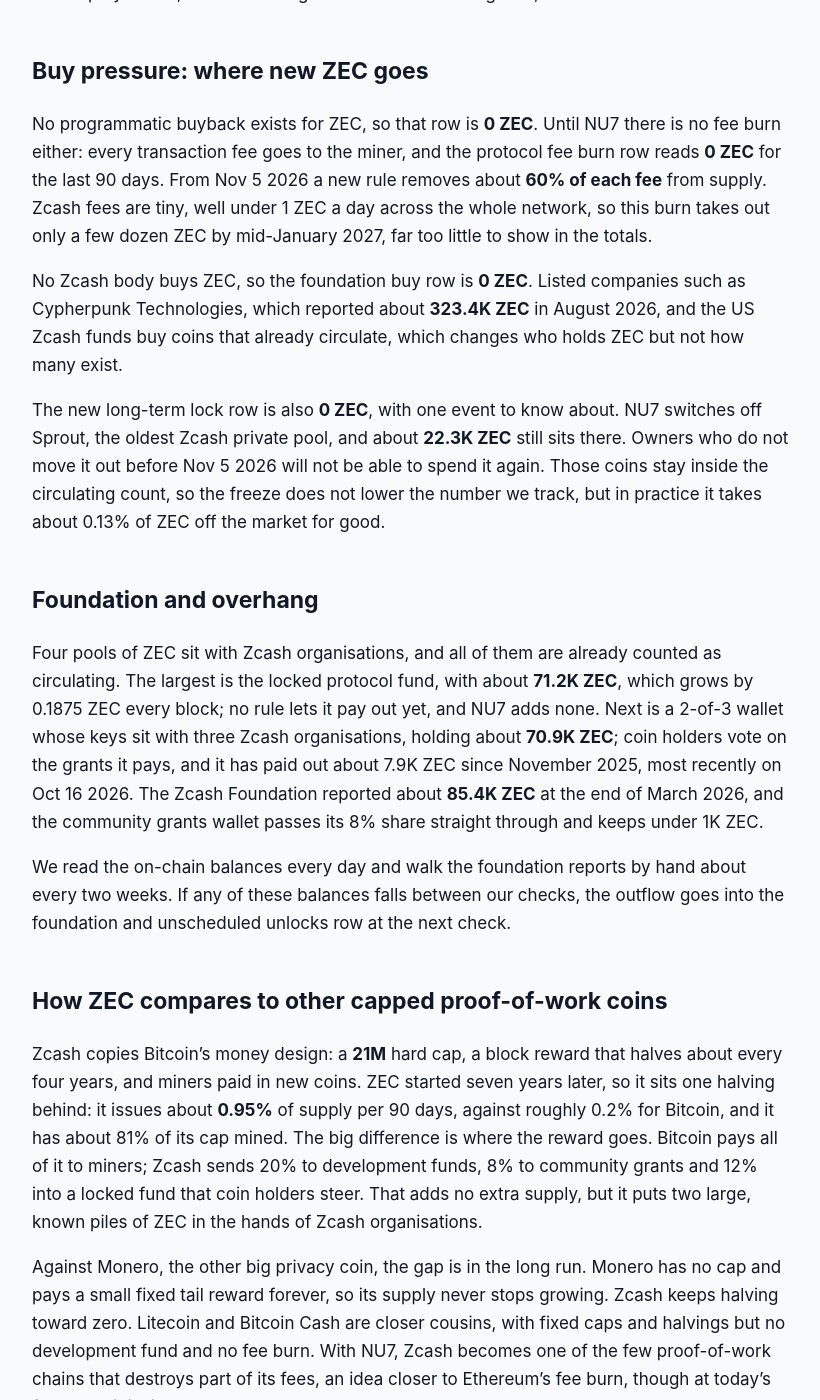
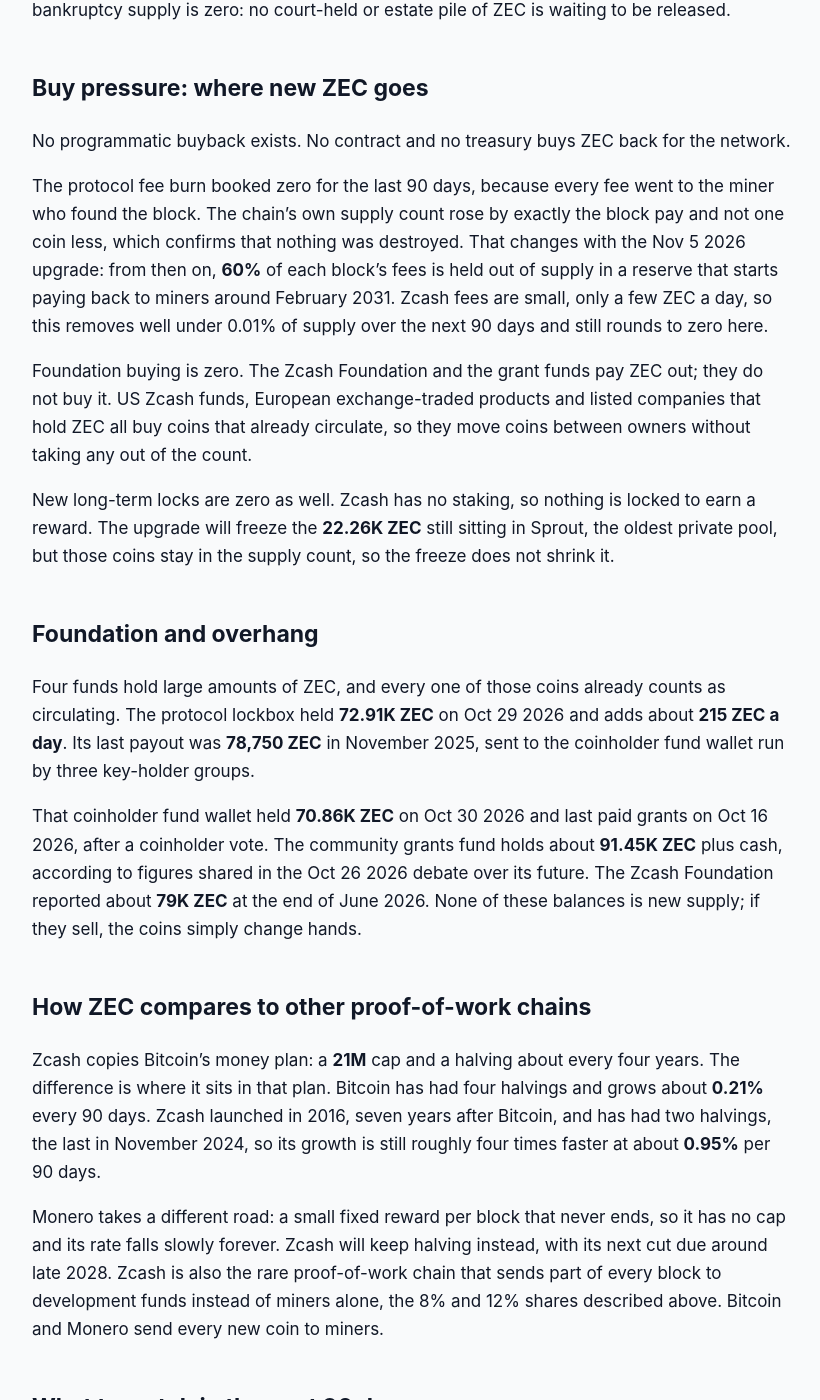
Before and after one commit to jeevansongmy-spec/mrnasdog-articles, a Jekyll site: the page built from crypto/zec-pressure-framework.md, in a window 1280 px wide and 1400 px high, scrolled down 1177 px. Shown: the whole window, without its empty margins (228-1048 px from the left). Built offline with Jekyll 4.4.1, drawn with Linux system fonts in a browser that asks for light colours; some of the changed text lies outside the part shown.

Commit message:
publish: crypto/zec-pressure-framework

```diff
--- a/crypto/zec-pressure-framework.md
+++ b/crypto/zec-pressure-framework.md
@@ -9,54 +9,54 @@ published:     true
 
 # ZEC Inflation Analysis · October 2026 · Supply growing · projected to keep growing
 
-**ZEC** supply is growing at a slow, fixed pace. Zcash miners created **161,236 ZEC** in the 90 days to Oct 21 2026, nothing was burned or bought back, and the net change came to **+0.95%**, with the same **+0.95%** expected for the next 90 days. The pace is set by the protocol: a block reward that halves about every four years, under a hard cap of **21M ZEC**.
+Zcash (ZEC) supply is growing at a steady mining pace: **+0.95%** over the 90 days from Aug 1 to Oct 30 2026, and about **+0.95%** again over the next 90 days. Blocks paid out **161,230 ZEC** of new coins, and nothing was bought back or burned, so every new coin added to supply. ZEC has a hard cap of **21M**, no vesting and no unlocks; mining is the only way new ZEC is made.
 
 ## The verdict, in one paragraph
 
-Over the 90 days from Jul 23 to Oct 21 2026, the Zcash ledger shows **161,236 ZEC** of new supply and **0 ZEC** removed, a net of **+0.95%** on a circulating supply of **17.00M ZEC**. Other trackers read **+1.24%** over the same 90 days, a gap of **0.29 percentage points**, small enough that we flag no data conflict. The next 90 days project the same **+0.95%**, because the Nov 5 2026 upgrade changes how often blocks arrive but not how many ZEC are created each day. ZEC is a capped proof-of-work coin with steady, predictable new supply and no burn worth counting yet.
+Over the last 90 days the Zcash chain's supply rose from **16.85M ZEC** to **17.01M ZEC**, a net **+0.95%**. Our projection for the next 90 days is the same **+0.95%**, because the Nov 5 2026 upgrade changes how often blocks arrive but not how many ZEC are paid each day. Other trackers show **+1.29%** for the same 90 days, a gap of **0.34 points**, so the coin page carries no warning note. The label is simple: ZEC is a proof-of-work coin in the middle of its halving cycle, adding close to **3.8% a year** to its supply, with nothing yet pulling coins back out.
 
 ## Sell pressure: where new ZEC comes from
 
-Protocol inflation is the only real source of new ZEC. Every Zcash block mints **1.5625 ZEC**: **1.25 ZEC** to the miner who found it, **0.125 ZEC** to the community grants fund and **0.1875 ZEC** into a locked protocol fund that coin holders steer. Between Jul 23 and Oct 21 2026 the chain produced **103,191 blocks**, a touch slower than one every 75 seconds, so the block reward created **161,236 ZEC**, about **1,790 ZEC a day**. The total supply on chain rose by the same amount, which tells us no coins were lost or created outside the schedule.
+Protocol inflation is the only source of new ZEC. Each block pays **1.5625 ZEC** today, and between Aug 1 and Oct 30 2026 the chain produced **103,187 blocks**, which paid **161,230 ZEC**, about **1,790 ZEC a day**. Blocks came a little slower than the 75-second target, at about 75.4 seconds each, so the measured count is what we use.
 
-The Nov 5 2026 upgrade, NU7, cuts the time between blocks from 75 seconds to 25 seconds. The same rules divide each block's reward by three, so Zcash still creates about **1,790 ZEC a day**, and the next halving keeps its place on the calendar, around late November 2028, when issuance per day drops by half to roughly 895 ZEC.
+That block pay is split three ways. Miners keep **80%**, or 1.25 ZEC a block. The community grants fund gets **8%**. The last **12%** goes into a lockbox written into the protocol, which grew from **53.56K ZEC** on Aug 1 2026 to **72.91K ZEC** on Oct 29 2026, exactly its share of every block. All three shares are new coins, and all three count as circulating from the moment they are mined.
 
-Vesting unlocks add **0 ZEC**. Zcash never sold tokens to investors, and the founders' share of block rewards ended in November 2020. No foundation or team allocation waits on a cliff, so the Zcash Foundation and the grants wallets add **0 ZEC** of new supply as well: their coins are already counted, and spending them only moves ZEC from one holder to another. There is no bankruptcy estate, court case or government sale holding ZEC, so that row is **0 ZEC** too.
+Vesting unlocks are zero. Zcash never sold tokens, and the founders' share of mining pay ended at the first halving in November 2020, so no insider schedule is left to release.
+
+Foundation and unscheduled unlocks are zero too. The lockbox, the coinholder fund wallet, the grants fund and the Zcash Foundation all hold ZEC that was already counted when it was mined, so when they pay grants or sell, no new supply appears. Long-term locked or bankruptcy supply is zero: no court-held or estate pile of ZEC is waiting to be released.
 
 ## Buy pressure: where new ZEC goes
 
-No programmatic buyback exists for ZEC, so that row is **0 ZEC**. Until NU7 there is no fee burn either: every transaction fee goes to the miner, and the protocol fee burn row reads **0 ZEC** for the last 90 days. From Nov 5 2026 a new rule removes about **60% of each fee** from supply. Zcash fees are tiny, well under 1 ZEC a day across the whole network, so this burn takes out only a few dozen ZEC by mid-January 2027, far too little to show in the totals.
+No programmatic buyback exists. No contract and no treasury buys ZEC back for the network.
 
-No Zcash body buys ZEC, so the foundation buy row is **0 ZEC**. Listed companies such as Cypherpunk Technologies, which reported about **323.4K ZEC** in August 2026, and the US Zcash funds buy coins that already circulate, which changes who holds ZEC but not how many exist.
+The protocol fee burn booked zero for the last 90 days, because every fee went to the miner who found the block. The chain's own supply count rose by exactly the block pay and not one coin less, which confirms that nothing was destroyed. That changes with the Nov 5 2026 upgrade: from then on, **60%** of each block's fees is held out of supply in a reserve that starts paying back to miners around February 2031. Zcash fees are small, only a few ZEC a day, so this removes well under 0.01% of supply over the next 90 days and still rounds to zero here.
 
-The new long-term lock row is also **0 ZEC**, with one event to know about. NU7 switches off Sprout, the oldest Zcash private pool, and about **22.3K ZEC** still sits there. Owners who do not move it out before Nov 5 2026 will not be able to spend it again. Those coins stay inside the circulating count, so the freeze does not lower the number we track, but in practice it takes about 0.13% of ZEC off the market for good.
+Foundation buying is zero. The Zcash Foundation and the grant funds pay ZEC out; they do not buy it. US Zcash funds, European exchange-traded products and listed companies that hold ZEC all buy coins that already circulate, so they move coins between owners without taking any out of the count.
+
+New long-term locks are zero as well. Zcash has no staking, so nothing is locked to earn a reward. The upgrade will freeze the **22.26K ZEC** still sitting in Sprout, the oldest private pool, but those coins stay in the supply count, so the freeze does not shrink it.
 
 ## Foundation and overhang
 
-Four pools of ZEC sit with Zcash organisations, and all of them are already counted as circulating. The largest is the locked protocol fund, with about **71.2K ZEC**, which grows by 0.1875 ZEC every block; no rule lets it pay out yet, and NU7 adds none. Next is a 2-of-3 wallet whose keys sit with three Zcash organisations, holding about **70.9K ZEC**; coin holders vote on the grants it pays, and it has paid out about 7.9K ZEC since November 2025, most recently on Oct 16 2026. The Zcash Foundation reported about **85.4K ZEC** at the end of March 2026, and the community grants wallet passes its 8% share straight through and keeps under 1K ZEC.
+Four funds hold large amounts of ZEC, and every one of those coins already counts as circulating. The protocol lockbox held **72.91K ZEC** on Oct 29 2026 and adds about **215 ZEC a day**. Its last payout was **78,750 ZEC** in November 2025, sent to the coinholder fund wallet run by three key-holder groups.
 
-We read the on-chain balances every day and walk the foundation reports by hand about every two weeks. If any of these balances falls between our checks, the outflow goes into the foundation and unscheduled unlocks row at the next check.
+That coinholder fund wallet held **70.86K ZEC** on Oct 30 2026 and last paid grants on Oct 16 2026, after a coinholder vote. The community grants fund holds about **91.45K ZEC** plus cash, according to figures shared in the Oct 26 2026 debate over its future. The Zcash Foundation reported about **79K ZEC** at the end of June 2026. None of these balances is new supply; if they sell, the coins simply change hands.
 
-## How ZEC compares to other capped proof-of-work coins
+## How ZEC compares to other proof-of-work chains
 
-Zcash copies Bitcoin's money design: a **21M** hard cap, a block reward that halves about every four years, and miners paid in new coins. ZEC started seven years later, so it sits one halving behind: it issues about **0.95%** of supply per 90 days, against roughly 0.2% for Bitcoin, and it has about 81% of its cap mined. The big difference is where the reward goes. Bitcoin pays all of it to miners; Zcash sends 20% to development funds, 8% to community grants and 12% into a locked fund that coin holders steer. That adds no extra supply, but it puts two large, known piles of ZEC in the hands of Zcash organisations.
+Zcash copies Bitcoin's money plan: a **21M** cap and a halving about every four years. The difference is where it sits in that plan. Bitcoin has had four halvings and grows about **0.21%** every 90 days. Zcash launched in 2016, seven years after Bitcoin, and has had two halvings, the last in November 2024, so its growth is still roughly four times faster at about **0.95%** per 90 days.
 
-Against Monero, the other big privacy coin, the gap is in the long run. Monero has no cap and pays a small fixed tail reward forever, so its supply never stops growing. Zcash keeps halving toward zero. Litecoin and Bitcoin Cash are closer cousins, with fixed caps and halvings but no development fund and no fee burn. With NU7, Zcash becomes one of the few proof-of-work chains that destroys part of its fees, an idea closer to Ethereum's fee burn, though at today's fee levels it is tiny.
+Monero takes a different road: a small fixed reward per block that never ends, so it has no cap and its rate falls slowly forever. Zcash will keep halving instead, with its next cut due around late 2028. Zcash is also the rare proof-of-work chain that sends part of every block to development funds instead of miners alone, the 8% and 12% shares described above. Bitcoin and Monero send every new coin to miners.
 
 ## What to watch in the next 90 days
 
-**Nov 5 2026**, at block 3,543,405: NU7 goes live, with 25-second blocks, the 60% fee removal and the end of Sprout. The ZEC created per day should stay the same; if the chain runs faster or slower than planned after the switch, the amount per day moves with it. Watch for a delay if the final node software is not ready in time.
+**Around Nov 5 2026, block 3,543,405:** the NU7 upgrade cuts block time from 75 seconds to 25 seconds and pays a third as much per block, so ZEC per day stays the same. The same upgrade starts holding back 60% of fees and freezes the coins left in Sprout. If the upgrade slips, nothing in this ledger changes.
 
-**Until Nov 5 2026**: how much of the roughly 22.3K ZEC left in Sprout its owners move out before it freezes.
+**The grants-fund debate, opened Oct 26 2026:** a Zcash co-founder proposed ending the 8% grants share and sending it to the reserve instead, and at least three other plans followed. Any of them needs a later network upgrade, so none can change the next 90 days. If one passed, new ZEC reaching the market would fall by up to 8%.
 
-**The next coin-holder grants round**: any payout from the 70.9K ZEC grants wallet, and any proposal to unlock the 71.2K ZEC protocol fund, would show up in the foundation row.
+**The next coinholder grant vote:** votes on the coinholder fund come about every three months. A payout moves coins that are already counted, so it adds nothing to supply, but it does put more ZEC in the hands of people who may sell.
 
-**The debate on the development fund**: the current 8% and 12% shares run until the next halving in 2028, and holders are arguing over whether to end them then. A change would not alter total issuance, only who receives it.
+**Late 2028 and February 2031:** further out, the third halving cuts the pay per day to about 895 ZEC, and in 2031 the fee reserve starts paying back to miners. Both are outside the next 90 days.
 
 ## Summary
 
-Zcash (ZEC) is a capped proof-of-work coin whose supply grows by about **+0.95%** every 90 days: miners and development funds received **161,236 ZEC** between Jul 23 and Oct 21 2026, and nothing was burned or bought back. The Nov 5 2026 NU7 upgrade triples block speed without changing issuance per day, adds a small fee burn and freezes about 22.3K ZEC in the old Sprout pool. The main risk to the reading is the roughly 141K ZEC held in the locked protocol fund and the grants wallet, which are already counted but could be spent. The ceiling is fixed: **21M ZEC**, with the next halving due around late November 2028.
-
----
-
-*MrNasDog Pressure Framework analysis of ZEC, Metric 1 — Inflation. Data + explanation only. Not financial advice. Checked Oct 21 2026.*
+Zcash adds about **1,790 new ZEC a day** through mining, which came to **161,230 ZEC** or **+0.95%** of supply between Aug 1 and Oct 30 2026. Nothing is bought back, burned or locked, and the fee holdback that starts with the Nov 5 2026 upgrade is far too small to change that. The lockbox, the coinholder fund, the grants fund and the Zcash Foundation hold large piles of ZEC, but all of it is already counted, so their spending adds no new supply. Expect about **+0.95%** again over the next 90 days, with the next real cut in new supply coming at the late-2028 halving.
```
Also changed, not shown: other parts of crypto/zec-pressure-framework.md (+1 -1 lines).
